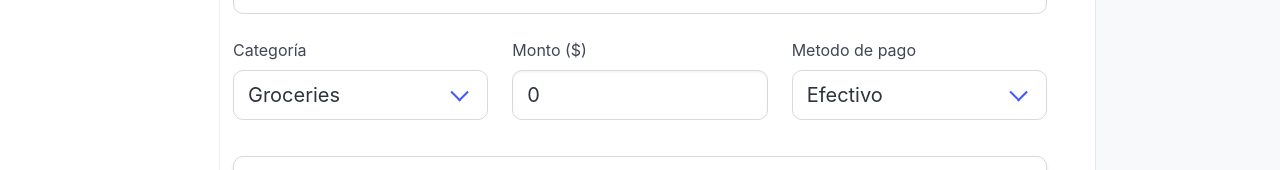
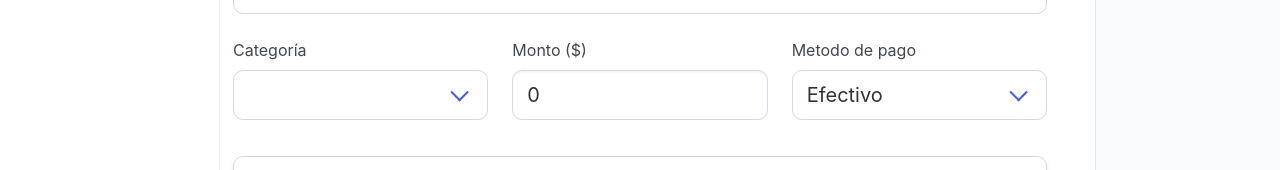
Before and after one commit to MalenaPineda/TP-Intro.-al-Desarrollo-de-Software, a website: page app/src/frontend/ingresar_gastos.html in a window 1280 px wide. Shown: the part 396-566 px from the top of the page. Drawn offline with nearby package versions, Linux system fonts and the light colour scheme.

Commit message:
refactor: reemplazo las opciones de categoría hardcodeadas por fetch a la API

```diff
--- a/app/src/frontend/ingresar_gastos.html
+++ b/app/src/frontend/ingresar_gastos.html
@@ -79,10 +79,7 @@
                     <label class="label has-text-grey-dark has-text-weight-normal">Categoría</label>
                     <div class="control is-expanded">
                         <div class="select is-fullwidth is-medium">
-                            <select name="categoria" style="border-radius: 10px;">
-                                <option value="1">Groceries</option>
-                                <option value="2">Servicios</option>
-                                <option value="3">Hogar</option>
+                            <select name="categoria" id="categoria" style="border-radius: 10px;">
                             </select>
                         </div>
                     </div>
```
